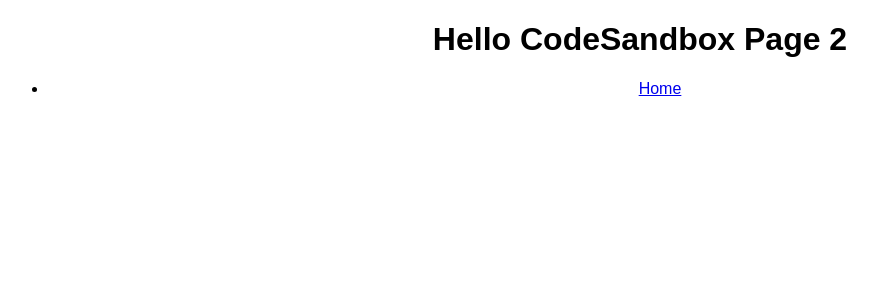
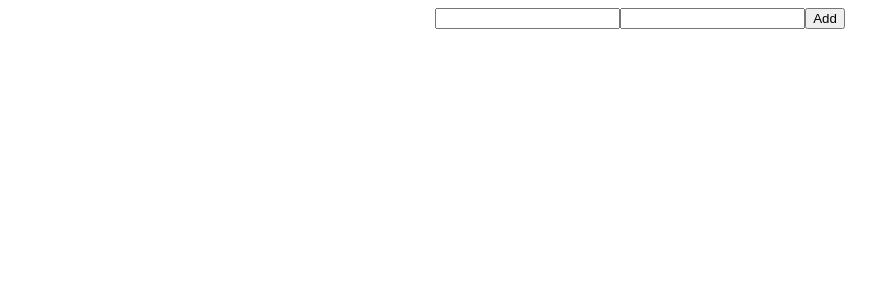
Before and after one commit to rharmalkar28/Demo, a React (Create React App) app: page /page2 in a window 1280 px wide. Shown: the top 300 px of the page, without its empty margins (0-877 px from the left). Built offline with nearby package versions, Linux system fonts and the light colour scheme.

Commit message:
Added code for post call

```diff
--- a/src/App.js
+++ b/src/App.js
@@ -12,17 +12,18 @@
       <StateProvider>
         <Router>
           <Switch>
-            <Route path="/page1">
+            <Route exact path="/page1">
               <Page1 />
             </Route>
-            <Route path="/page2">
+            <Route exact path="/page2">
               <Page2 />
             </Route>
             <Route path="/">
               <Home />
             </Route>
           </Switch>
-        </Router></StateProvider>
+        </Router>
+      </StateProvider>
     </div>
   );
 }
--- a/src/Pages/Page1.jsx
+++ b/src/Pages/Page1.jsx
@@ -13,21 +13,12 @@
   useEffect(() => {
     (async () => {
       const res = await axios.get('http://localhost:3000/fetchFeedback');
-      console.log(res, '!!!');
       store.saveFeedback(res.data);
     })();
   }, []);
 
-
-
   return useObserver(() => (
     <div className="App">
-      <h1>Hello CodeSandbox Page 1</h1>
-      <ul>
-        <li>
-          <Link to="/">Home</Link>
-        </li>
-      </ul>
       {store.feedbacks.map(feedback => (
         <div>
           <p>{feedback.comments}</p>
--- a/src/Pages/Page2.jsx
+++ b/src/Pages/Page2.jsx
@@ -1,17 +1,31 @@
-import React, { useEffect } from "react";
-import { Link } from "react-router-dom";
+import React, { useEffect, useState } from "react";
+import axios from 'axios';
+import useGlobalState from '../Context';
+import { useHistory } from 'react-router-dom';
 
 
 export default function Page2() {
 
+  const store = useGlobalState();
+
+  const history = useHistory();
+
+  const [feedbackObj, setFeedbackObj] = useState({
+    'comments': '',
+    tags: []
+  })
+
+  const submitForm = async () => {
+      const res = await axios.post('http://localhost:3000/addFeedback', feedbackObj);
+      store.addFeedback(res.data);
+      history.push('/page1')
+  }
+
   return (
     <div className="App">
-      <h1>Hello CodeSandbox Page 2</h1>
-      <ul>
-        <li>
-          <Link to="/">Home</Link>
-        </li>
-      </ul>
+      <input type="text" value={feedbackObj.comments} onChange={(e) => setFeedbackObj({ ...feedbackObj, comments : e.target.value}) } />
+      <input type="text" value={feedbackObj.tags} onChange={(e) => setFeedbackObj({ ...feedbackObj, tags : e.target.value.split(" ")}) } />
+      <button onClick={submitForm}>Add</button>
     </div>
   );
 }
```
Also changed, not shown: 1 other file (tests, documents, lock files or other folders).
